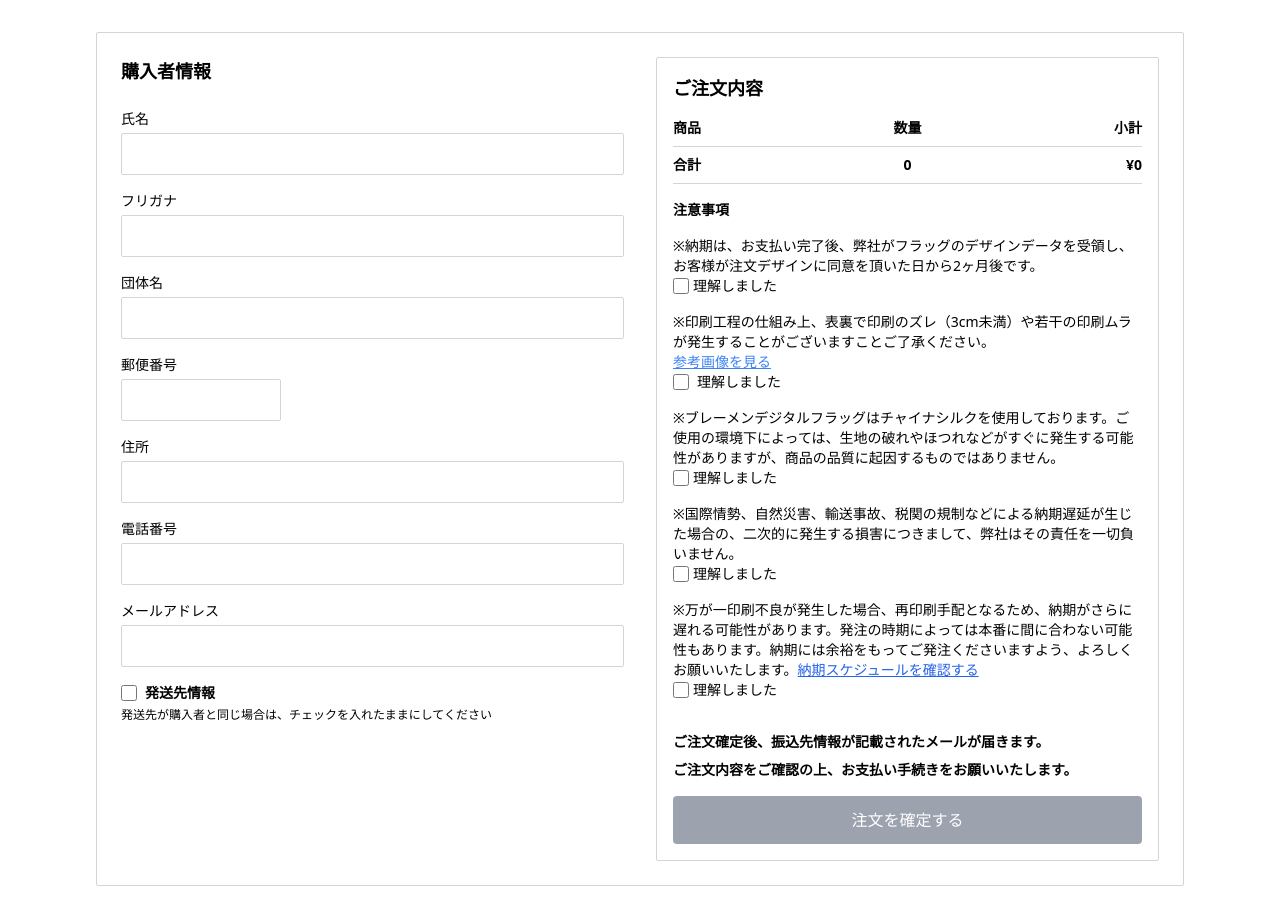
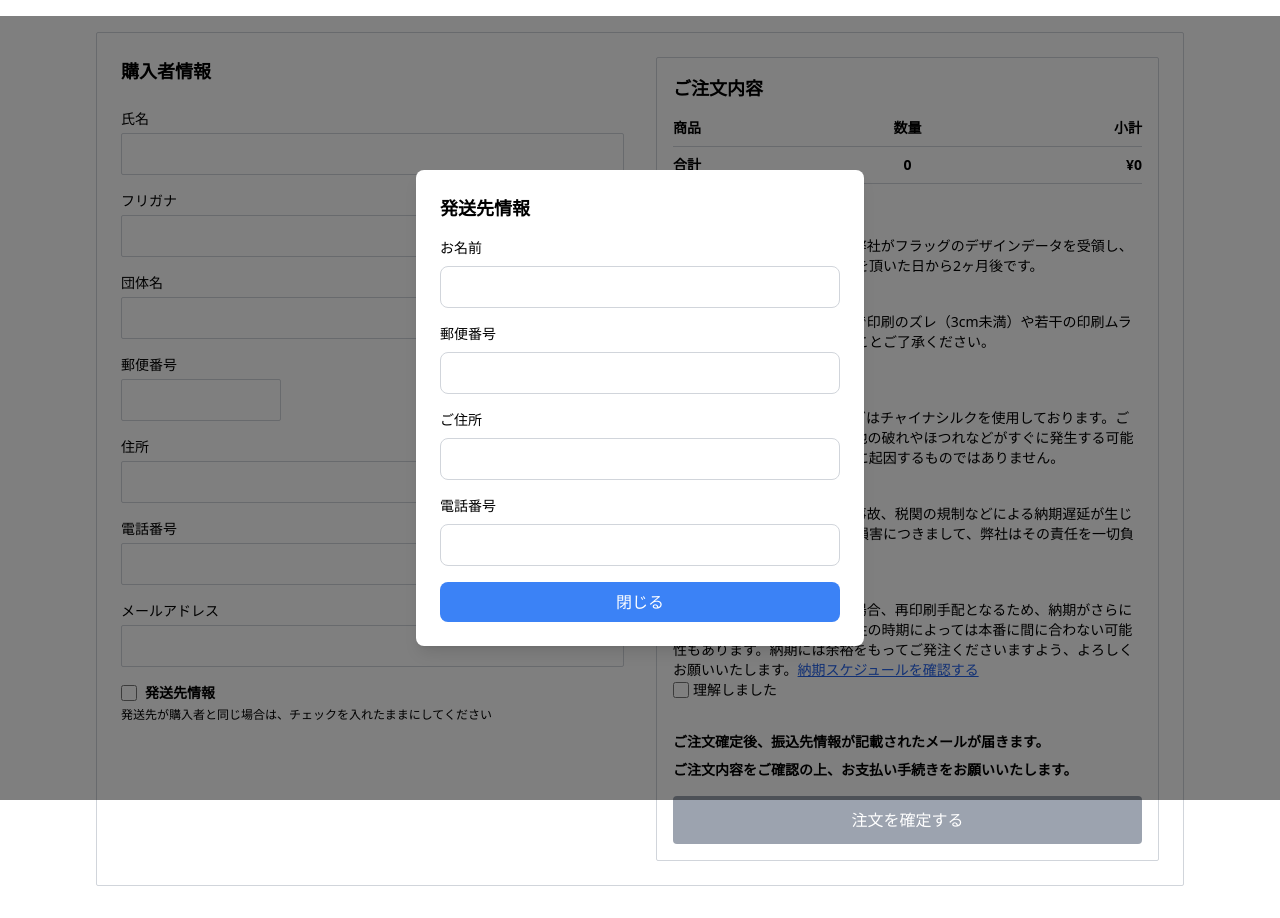
Before and after one commit to sisu2468/Design_Service, a React (Vite) app: page /order in a window 1280 px wide. Both pictures are taken after a click on the label "発送先情報". Built offline with nearby package versions, Linux system fonts and the light colour scheme.

Commit message:
feat: shippinginfo

```diff
--- a/src/pages/order.tsx
+++ b/src/pages/order.tsx
@@ -31,14 +31,40 @@ export default function OrderForm() {
     const [phonenumber, setPhoneNumber] = useState('');
     const [isButtonActive, setIsButtonActive] = useState(false);
     const { goods } = useContext(OrderContext);
+
+    const [shippingName, setShippingName] = useState('');
+    const [shippingPostalNumber, setShippingPostalNumber] = useState('');
+    const [shippingAddress, setShippingAddress] = useState('');
+    const [shippingPhoneNumber, setShippingPhoneNumber] = useState('');
+    const [isModalOpen, setIsModalOpen] = useState(false);
+
     const navigate = useNavigate();
+    console.log(sameAsCustomer);
 
     useEffect(() => {
+        // Check if all required fields are filled
         const areAllFieldsFilled = [username, emailaddress, address, huriganaName, groupName].every(
             field => field.trim() !== ''
         );
-        setIsButtonActive(confirm1 && confirm2 && confirm3 && confirm4 && confirm5 && areAllFieldsFilled);
-    }, [confirm1, confirm2, confirm3, confirm4, confirm5, username, emailaddress, address, huriganaName, groupName]);
+
+        const areShippingFieldsValid =
+            sameAsCustomer == true ||
+            [shippingName, shippingPostalNumber, shippingAddress, shippingPhoneNumber].every(
+                field => field && field.trim() !== ''
+            );
+
+        // Update button state
+        setIsButtonActive(
+            confirm1 &&
+            confirm2 &&
+            confirm3 &&
+            confirm4 &&
+            confirm5 &&
+            areAllFieldsFilled &&
+            areShippingFieldsValid
+        );
+    }, [confirm1, confirm2, confirm3, confirm4, confirm5, username, emailaddress, address, huriganaName, groupName, sameAsCustomer, shippingName, shippingPostalNumber, shippingAddress, shippingPhoneNumber]);
+
 
     const totalPrice = goods.reduce((sum, good) => {
         const price = MASK_IMAGES[good.index]?.price || 0;
@@ -89,6 +115,14 @@ export default function OrderForm() {
             }))),
             totalprice: totalPrice.toString(),
             deliverydate: `${currentYear}年 ${currentMonth}月 ${currentDay ? currentDay + deliverDay : deliverDay}`,
+            ...(shippingName && shippingPostalNumber && shippingAddress && shippingPhoneNumber && {
+                shippingInfo: {
+                    name: shippingName,
+                    postalNumber: shippingPostalNumber,
+                    address: shippingAddress,
+                    phoneNumber: shippingPhoneNumber,
+                }
+            }),
         };
 
         try {
@@ -102,6 +136,12 @@ export default function OrderForm() {
         } catch (error) {
             console.error('Fetch error:', error);
         }
+    };
+
+    // ... existing useEffect and functions ...
+
+    const handleShippingInfo = () => {
+        setIsModalOpen(!isModalOpen); // Open modal if shipping info is different
     };
 
     return (
@@ -172,13 +212,71 @@ export default function OrderForm() {
                                     <input
                                         type="checkbox"
                                         checked={!sameAsCustomer}
-                                        onChange={() => setSameAsCustomer(!sameAsCustomer)}
+                                        onChange={() => {
+                                            setSameAsCustomer(!sameAsCustomer);
+                                            handleShippingInfo(); // Check if modal should open
+                                        }}
                                         className="form-checkbox h-4 w-4 text-blue-600 transition duration-150 ease-in-out"
                                     />
                                     <span className="text-sm font-bold">発送先情報</span>
                                 </label>
                                 <p className="text-xs mt-1">発送先が購入者と同じ場合は、チェックを入れたままにしてください</p>
                             </div>
+                            {isModalOpen && (
+                                <>
+                                    {/* Modal Overlay */}
+                                    <div
+                                        className="fixed inset-0 bg-black bg-opacity-50 z-40"
+                                        onClick={() => setIsModalOpen(false)}
+                                    ></div>
+
+                                    {/* Modal Content */}
+                                    <div className="fixed inset-0 flex items-center justify-center z-50">
+                                        <div className="bg-white rounded-lg shadow-lg p-6 w-11/12 max-w-md">
+                                            <h2 className="text-lg font-bold mb-4">発送先情報</h2>
+
+                                            <label className="block text-sm font-medium mb-2">お名前</label>
+                                            <input
+                                                type="text"
+                                                className="block w-full border border-gray-300 rounded-lg p-2 mb-4 focus:ring-blue-500 focus:border-blue-500"
+                                                value={shippingName}
+                                                onChange={(e) => setShippingName(e.target.value)}
+                                            />
+
+                                            <label className="block text-sm font-medium mb-2">郵便番号</label>
+                                            <input
+                                                type="text"
+                                                className="block w-full border border-gray-300 rounded-lg p-2 mb-4 focus:ring-blue-500 focus:border-blue-500"
+                                                value={shippingPostalNumber}
+                                                onChange={(e) => setShippingPostalNumber(e.target.value)}
+                                            />
+
+                                            <label className="block text-sm font-medium mb-2">ご住所</label>
+                                            <input
+                                                type="text"
+                                                className="block w-full border border-gray-300 rounded-lg p-2 mb-4 focus:ring-blue-500 focus:border-blue-500"
+                                                value={shippingAddress}
+                                                onChange={(e) => setShippingAddress(e.target.value)}
+                                            />
+
+                                            <label className="block text-sm font-medium mb-2">電話番号</label>
+                                            <input
+                                                type="tel"
+                                                className="block w-full border border-gray-300 rounded-lg p-2 mb-4 focus:ring-blue-500 focus:border-blue-500"
+                                                value={shippingPhoneNumber}
+                                                onChange={(e) => setShippingPhoneNumber(e.target.value)}
+                                            />
+                                            <button
+                                                className="bg-blue-500 text-white rounded-lg px-4 py-2 w-full hover:bg-blue-600"
+                                                onClick={() => setIsModalOpen(false)}
+                                            >
+                                                閉じる
+                                            </button>
+                                        </div>
+                                    </div>
+                                </>
+                            )}
+
                         </div>
                     </div>
 
```
